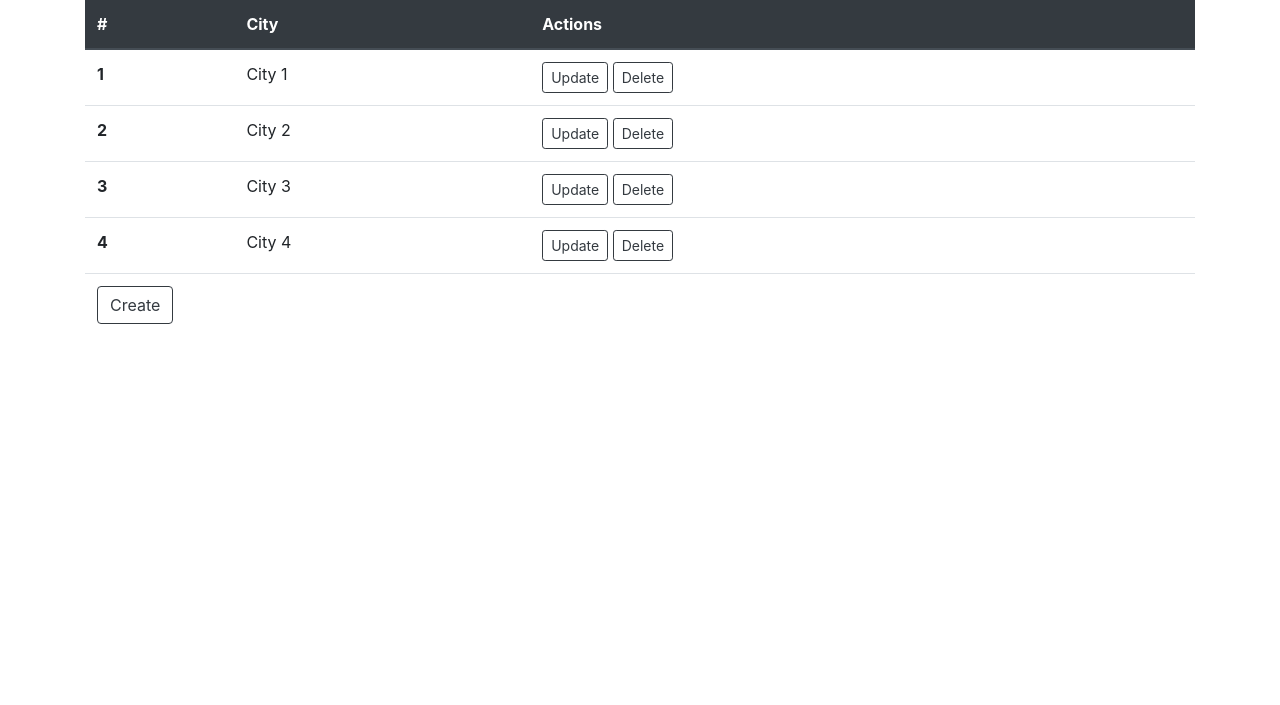
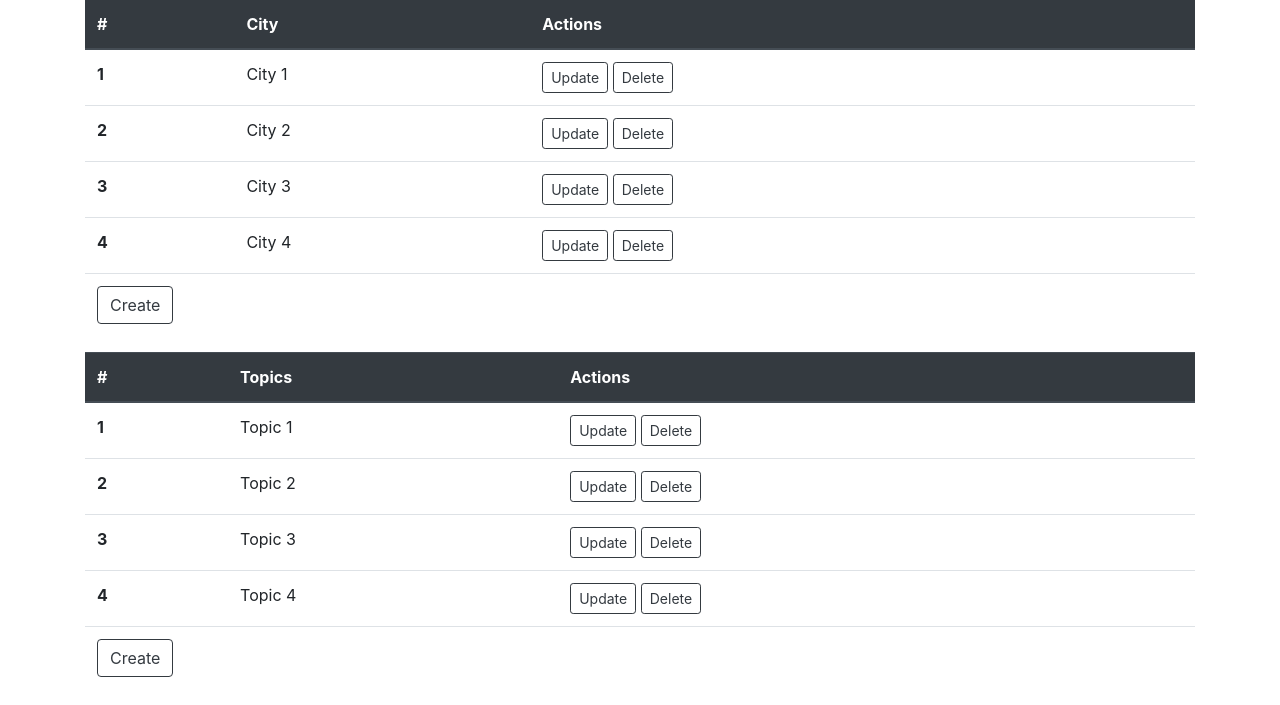
Before and after one commit to Eelolo/Pitchme-test-task, a Flask app: page /admin in a window 1280 px wide. Shown: the part 410-1115 px from the top of the page. Before the commit the page ends 734 px from the top, so only its background shows below. Run offline with Flask 2, Linux system fonts and the light colour scheme; some libraries are stand-ins or nearby versions.

Commit message:
topics table

```diff
--- a/templates/admin_page.html
+++ b/templates/admin_page.html
@@ -120,7 +120,58 @@
             </tfoot>
         </table>
     </div>
-
+    <div class="container">
+        <table class="table">
+            <thead class="thead-dark">
+                <tr>
+                    <th scope="col">#</th>
+                    <th scope="col">Topics</th>
+                    <th scope="col">Actions</th>
+                </tr>
+            </thead>
+            <tbody>
+                <tr>
+                    <th scope="row">1</th>
+                    <td>Topic 1</td>
+                    <td>
+                        <button type="button" class="btn btn-outline-dark btn-sm">Update</button>
+                        <button type="button" class="btn btn-outline-dark btn-sm">Delete</button>
+                    </td>
+                </tr>
+                <tr>
+                    <th scope="row">2</th>
+                    <td>Topic 2</td>
+                    <td>
+                        <button type="button" class="btn btn-outline-dark btn-sm">Update</button>
+                        <button type="button" class="btn btn-outline-dark btn-sm">Delete</button>
+                    </td>
+                </tr>
+                <tr>
+                    <th scope="row">3</th>
+                    <td>Topic 3</td>
+                    <td>
+                        <button type="button" class="btn btn-outline-dark btn-sm">Update</button>
+                        <button type="button" class="btn btn-outline-dark btn-sm">Delete</button>
+                    </td>
+                </tr>
+                <tr>
+                    <th scope="row">4</th>
+                    <td>Topic 4</td>
+                    <td>
+                        <button type="button" class="btn btn-outline-dark btn-sm">Update</button>
+                        <button type="button" class="btn btn-outline-dark btn-sm">Delete</button>
+                    </td>
+                </tr>
+            </tbody>
+            <tfoot>
+                <tr>
+                    <td colspan="3">
+                        <button type="button" class="btn btn-outline-dark">Create</button>
+                    </td>
+                </tr>
+            </tfoot>
+        </table>
+    </div>
     <script src="https://ajax.googleapis.com/ajax/libs/jquery/3.5.1/jquery.min.js"></script>
     <script src="../static/js/bootstrap.min.js"></script>
 </body>
```
